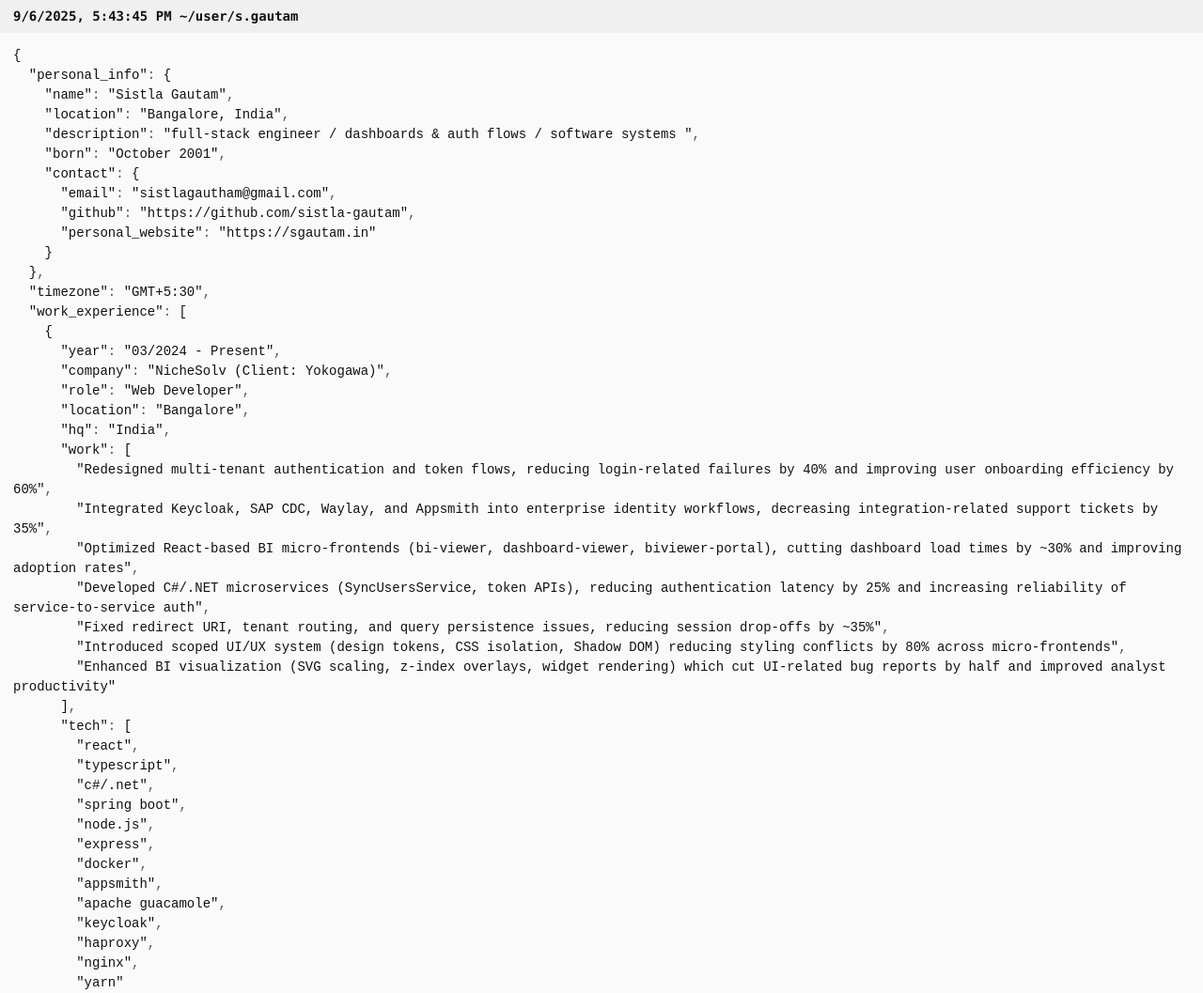
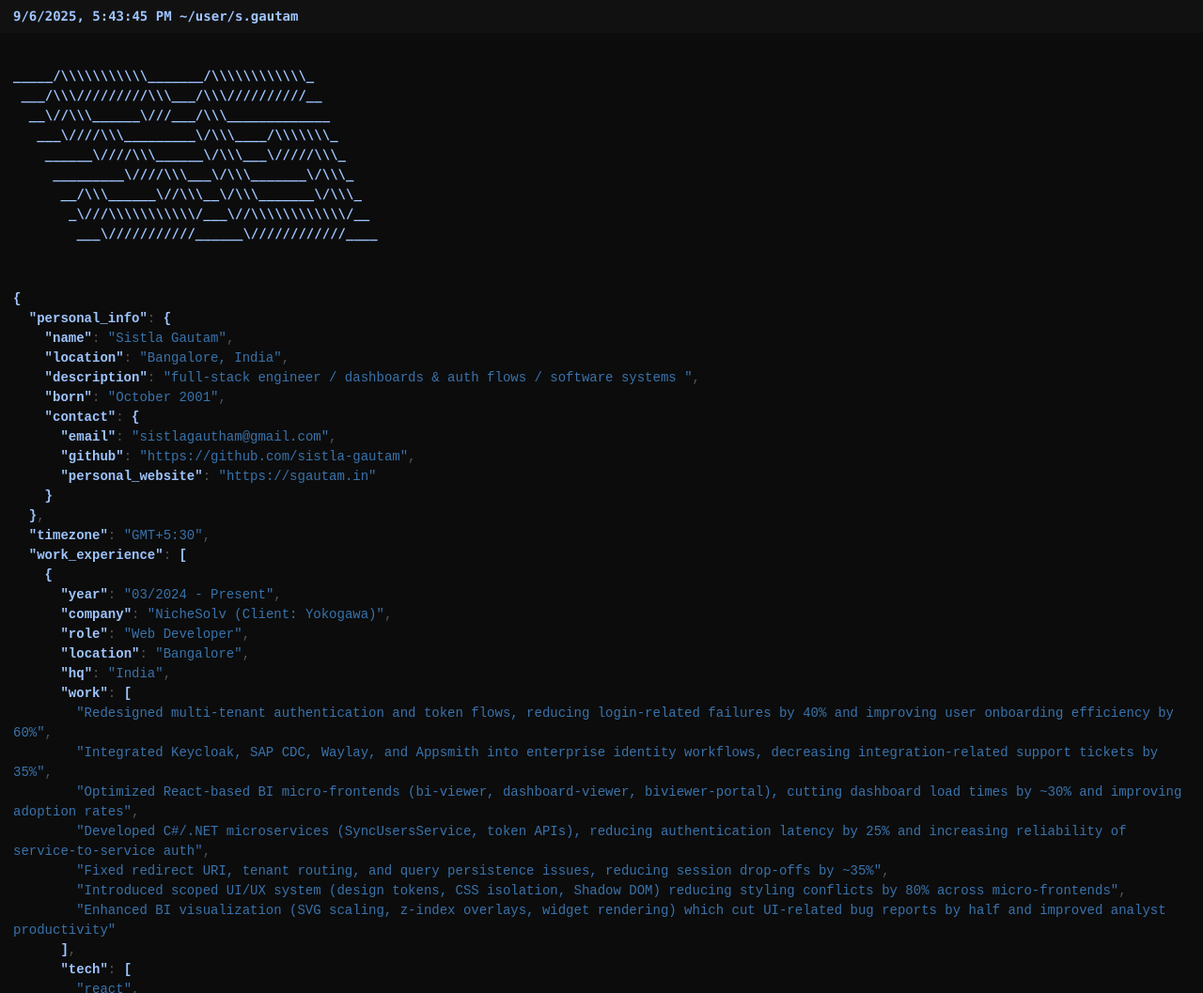
Before and after one commit to sistla-gautam/terminal-portfolio, a plain HTML site: page index.html in a window 1280 px wide. Shown: the top 1057 px of the page at 94% size. Drawn offline with Linux system fonts and the light colour scheme.

Commit message:
Update index.html

```diff
--- a/index.html
+++ b/index.html
@@ -11,8 +11,8 @@
       padding: 0;
       height: 100%;
       width: 100%;
-      background: #0c0c0c; /* background (color 1) */
-      color: #e5e5e5; /* single foreground color (color 2) */
+      background: #0c0c0c; /* black background */
+      color: #9fc5ff; /* base foreground (lighter shade) */
       font-family: ui-monospace, SFMono-Regular, Menlo, Monaco, Consolas, "Liberation Mono", "Courier New", monospace;
       font-size: 14px;
       line-height: 1.5;
@@ -27,7 +27,7 @@
     .header {
       padding: 0.5rem 1rem;
       background: #111;
-      color: #e5e5e5;
+      color: #9fc5ff;
       font-weight: bold;
     }
     .cursor {
@@ -35,52 +35,47 @@
       width: 8px;
       height: 1em;
       vertical-align: middle;
-      background: #e5e5e5;
+      background: #9fc5ff;
       animation: blink 1s step-start infinite;
     }
     @keyframes blink {
       50% { background: transparent; }
     }
 
-    /* One-color scheme */
-    .k,
-    .s,
-    .n,
-    .b,
-    .null,
-    .br,
-    a {
-      color: #e5e5e5;
-    }
+    /* Single-color palette: light + dark shades */
+    .k { color: #9fc5ff; font-weight: bold; } /* keys - lighter */
+    .s { color: #3973ac; } /* string values - darker */
+    .n { color: #3973ac; font-weight: bold; } /* numbers */
+    .b { color: #3973ac; font-weight: bold; } /* booleans */
+    .null { color: #3973ac; font-weight: bold; } /* null */
+    .p { color: #555; } /* punctuation muted */
+    .br { color: #9fc5ff; font-weight: bold; } /* brackets */
+    .muted { color: #333; } /* fallback muted */
 
-    .p,
-    .muted {
-      color: #888; /* dimmer shade of the same color */
-    }
-
-    a { text-decoration: none; }
+    a { color: #3973ac; text-decoration: none; }
     a:hover { text-decoration: underline; }
 
-    @media (prefers-color-scheme: light) {
-      html, body { background: #fafafa; color: #111; }
-      .header { background: #f0f0f0; color: #111; }
-      .cursor { background: #111; }
-
-      .k,
-      .s,
-      .n,
-      .b,
-      .null,
-      .br,
-      a { color: #111; }
-
-      .p,
-      .muted { color: #555; }
+    .ascii {
+      padding: 1rem;
+      white-space: pre;
+      color: #9fc5ff;
+      font-weight: bold;
     }
   </style>
 </head>
 <body>
   <div class="header" id="header"></div>
+  <div class="ascii">
+_____/\\\\\\\\\\\_______/\\\\\\\\\\\\_
+ ___/\\\/////////\\\___/\\\//////////__
+  __\//\\\______\///___/\\\_____________
+   ___\////\\\_________\/\\\____/\\\\\\\_
+    ______\////\\\______\/\\\___\/////\\\_
+     _________\////\\\___\/\\\_______\/\\\_
+      __/\\\______\//\\\__\/\\\_______\/\\\_
+       _\///\\\\\\\\\\\/___\//\\\\\\\\\\\\/__
+        ___\///////////______\////////////____
+  </div>
   <pre id="out"></pre>
 
   <script>
```
